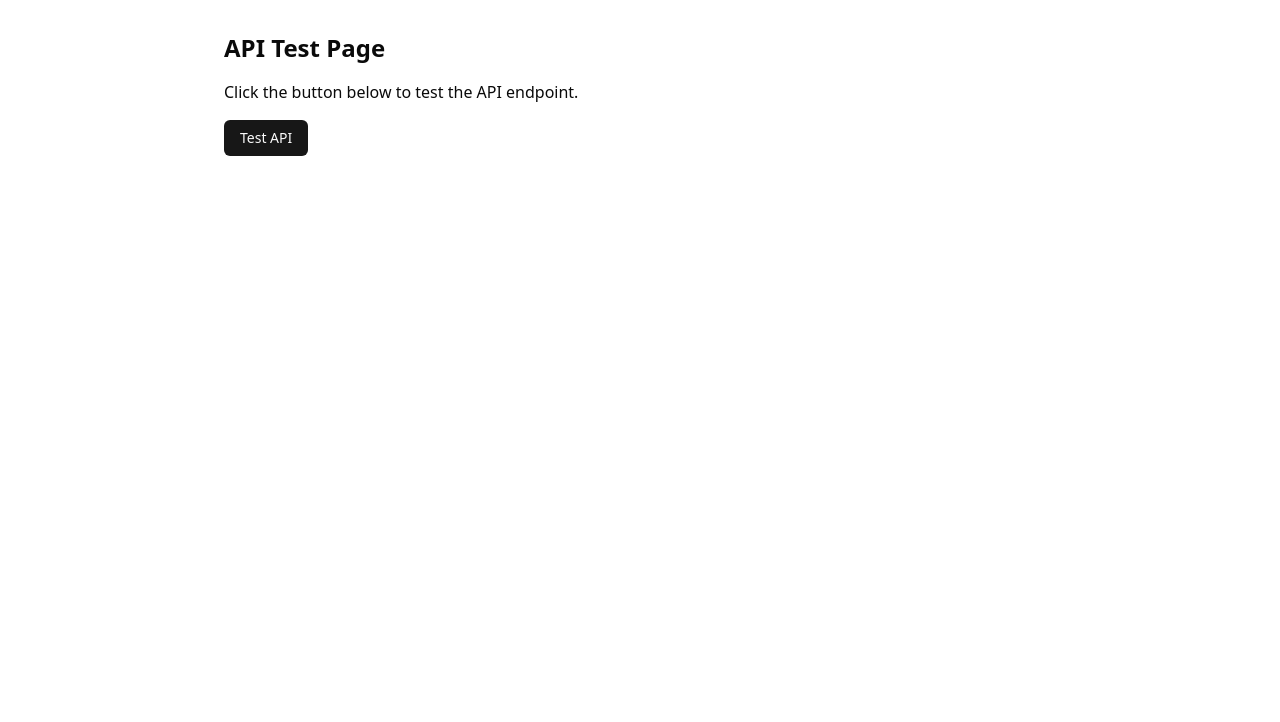
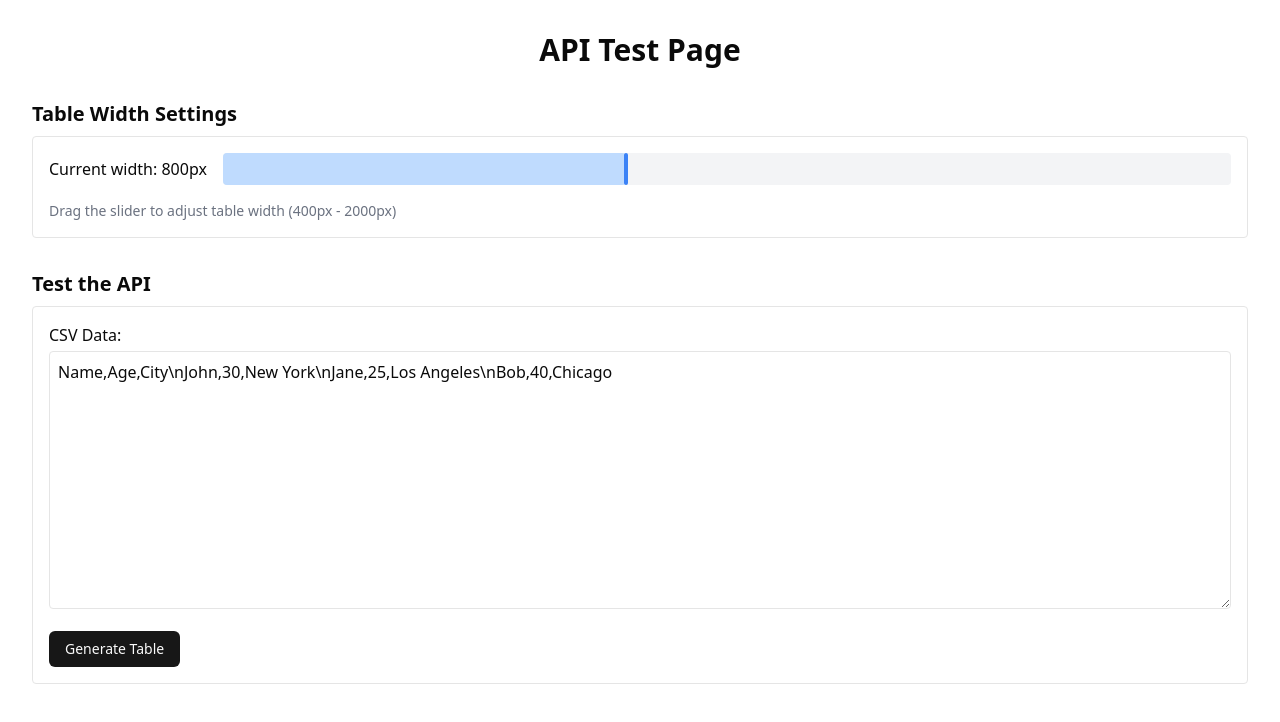
Before and after one commit to Ayjrin/CSVtoPNG, a Next.js app: page /test in a window 1280 px wide. Shown: the top 722 px of the page. Built offline with nearby package versions, Linux system fonts and the light colour scheme.

Commit message:
Add resizable table width feature

```diff
--- a/src/app/api/generate/route.ts
+++ b/src/app/api/generate/route.ts
@@ -4,7 +4,7 @@ import { parseCSV } from '@/lib/csv-parser';
 export async function POST(request: NextRequest) {
   try {
     const body = await request.json();
-    const { csvData } = body;
+    const { csvData, tableWidth = 800 } = body;
 
     if (!csvData) {
       return NextResponse.json({ error: 'CSV data is required' }, { status: 400 });
@@ -17,7 +17,7 @@ export async function POST(request: NextRequest) {
     }
 
     // Generate HTML for the table
-    const tableHtml = generateTableHtml(parsedData);
+    const tableHtml = generateTableHtml(parsedData, tableWidth);
 
     // Return the HTML directly for client-side rendering
     return new NextResponse(tableHtml, {
@@ -39,7 +39,7 @@ interface TableData {
   rows: Record<string, string>[];
 }
 
-function generateTableHtml(data: TableData) {
+function generateTableHtml(data: TableData, tableWidth: number = 800) {
   const { columns, rows } = data;
 
   // Generate the table HTML
@@ -62,7 +62,7 @@ function generateTableHtml(data: TableData) {
       <meta name="viewport" content="width=device-width, initial-scale=1.0">
       <style>
         body { font-family: -apple-system, BlinkMacSystemFont, "Segoe UI", Roboto, "Helvetica Neue", Arial, sans-serif; margin: 0; padding: 0; background-color: white; }
-        .table-container { border: 1px solid #e5e7eb; background-color: white; }
+        .table-container { border: 1px solid #e5e7eb; background-color: white; width: ${tableWidth}px; }
         table { width: 100%; border-collapse: collapse; }
         th { background-color: #f5f5f5; }
         tr:hover { background-color: #f9fafb; }
--- a/src/app/page.tsx
+++ b/src/app/page.tsx
@@ -20,7 +20,10 @@ export default function Home() {
   const [, setCsvData] = useState<string>('');
   const [parsedData, setParsedData] = useState<ParsedCsvData>({ columns: [], rows: [] });
   const [imageUrl, setImageUrl] = useState<string | null>(null);
+  const [tableWidth, setTableWidth] = useState<number>(800); // Default width
   const tableRef = useRef<HTMLDivElement | null>(null);
+  const resizeStartXRef = useRef<number>(0);
+  const initialWidthRef = useRef<number>(800);
 
   const handleDataParsed = (csvText: string, data: ParsedCsvData) => {
     setCsvData(csvText);
@@ -31,18 +34,23 @@ export default function Home() {
   const generateImage = async () => {
     if (tableRef.current && parsedData.columns.length > 0) {
       try {
+        // First, set the width of the table element
+        if (tableRef.current) {
+          tableRef.current.style.width = `${tableWidth}px`;
+        }
+
+        // Then generate the image
         const dataUrl = await toPng(tableRef.current, {
           quality: 0.95,
           pixelRatio: 2, // Higher resolution
           style: {
             // Ensure the table is fully visible
             maxWidth: 'none',
-            width: 'auto',
+            width: `${tableWidth}px`, // Use the current table width
             height: 'auto'
           },
-          // Add a slight crop to remove rounded corners
-          canvasWidth: tableRef.current.offsetWidth - 2,
-          canvasHeight: tableRef.current.offsetHeight - 2,
+          canvasWidth: tableWidth,
+          canvasHeight: tableRef.current.offsetHeight,
           backgroundColor: 'white'
         });
         setImageUrl(dataUrl);
@@ -61,14 +69,34 @@ export default function Home() {
     }
   };
 
+  // Resize handlers for the table width
+  const handleResizeStart = (e: React.MouseEvent<HTMLDivElement>) => {
+    resizeStartXRef.current = e.clientX;
+    initialWidthRef.current = tableWidth;
+
+    const handleResizeMove = (e: MouseEvent) => {
+      const deltaX = e.clientX - resizeStartXRef.current;
+      const newWidth = Math.max(400, initialWidthRef.current + deltaX); // Minimum width of 400px
+      setTableWidth(newWidth);
+    };
+
+    const handleResizeEnd = () => {
+      document.removeEventListener('mousemove', handleResizeMove);
+      document.removeEventListener('mouseup', handleResizeEnd);
+    };
+
+    document.addEventListener('mousemove', handleResizeMove);
+    document.addEventListener('mouseup', handleResizeEnd);
+  };
+
   return (
     <main className="min-h-screen p-8 bg-slate-50">
-      <div className="max-w-6xl mx-auto">
-        <h1 className="text-3xl font-bold mb-8">CSV to Table Image Generator</h1>
+      <div className="mx-auto">
+        <h1 className="text-3xl font-bold mb-8 text-center">CSV to Table Image Generator</h1>
 
         <div className="flex flex-col md:flex-row gap-6">
-          {/* Left side - File upload */}
-          <div className="w-full md:w-1/3">
+          {/* Left side - File upload (pinned) */}
+          <div className="w-full md:w-72 md:sticky md:top-8 md:self-start">
             <Card>
               <CardHeader>
                 <CardTitle>Upload CSV</CardTitle>
@@ -81,7 +109,7 @@ export default function Home() {
           </div>
 
           {/* Right side - Table preview and image generation */}
-          <div className="w-full md:w-2/3">
+          <div className="w-full flex-1">
             <Card className="overflow-visible">
               <CardHeader className="flex flex-row items-center justify-between space-y-0 pb-2">
                 <div>
@@ -92,9 +120,8 @@ export default function Home() {
                       : 'No data loaded yet'}
                   </CardDescription>
                 </div>
-                {parsedData.columns.length > 0 && (
-                  <div className="flex space-x-2">
-                    {!imageUrl && (
+                <div className="flex space-x-2 items-center">
+                  {parsedData.columns.length > 0 && !imageUrl && (
                     <Button
                       onClick={generateImage}
                       variant="default"
@@ -111,7 +138,6 @@ export default function Home() {
                     </Button>
                   )}
                 </div>
-                )}
               </CardHeader>
               <CardContent className="overflow-visible p-4">
                 {imageUrl ? (
@@ -120,7 +146,7 @@ export default function Home() {
                       <Image
                         src={imageUrl}
                         alt="Generated table"
-                        width={800}
+                        width={tableWidth}
                         height={600}
                         style={{ width: '100%', height: 'auto' }}
                         unoptimized // Important for data URLs
@@ -128,8 +154,31 @@ export default function Home() {
                     </div>
                   </div>
                 ) : (
+                  <div>
+                    {/* Resizable table container */}
+                    <div className="relative" style={{ width: `${tableWidth}px` }}>
                       <div className="overflow-visible">
                         <TableComponent data={parsedData} tableRef={tableRef} />
+                      </div>
+
+                      {/* Resize handle */}
+                      {parsedData.columns.length > 0 && (
+                        <div
+                          className="absolute top-0 right-0 h-full w-4 cursor-ew-resize bg-transparent hover:bg-blue-200 hover:bg-opacity-50 transition-colors"
+                          onMouseDown={handleResizeStart}
+                          title="Drag to resize table width"
+                        >
+                          <div className="absolute top-1/2 right-1.5 transform -translate-y-1/2 h-8 w-1 bg-gray-300 rounded"></div>
+                        </div>
+                      )}
+                    </div>
+
+                    {/* Width indicator */}
+                    {parsedData.columns.length > 0 && (
+                      <div className="mt-2 text-sm text-gray-500 text-right">
+                        Table width: {tableWidth}px (drag right edge to resize)
+                      </div>
+                    )}
                   </div>
                 )}
               </CardContent>
--- a/src/app/test/page.tsx
+++ b/src/app/test/page.tsx
@@ -1,6 +1,6 @@
-'use client';
+"use client";
 
-import React, { useState, useRef, useEffect } from 'react';
+import { useEffect, useRef, useState } from 'react';
 import { Button } from '@/components/ui/button';
 import { toPng } from 'html-to-image';
 
@@ -9,14 +9,18 @@ export default function TestPage() {
   const [tableHtml, setTableHtml] = useState<string | null>(null);
   const [imageUrl, setImageUrl] = useState<string | null>(null);
   const [error, setError] = useState<string | null>(null);
+  const [tableWidth, setTableWidth] = useState<number>(800);
   const iframeRef = useRef<HTMLIFrameElement>(null);
+  const containerRef = useRef<HTMLDivElement>(null);
+  const resizeStartXRef = useRef<number>(0);
+  const initialWidthRef = useRef<number>(800);
 
   // Listen for messages from the iframe
   useEffect(() => {
     const handleMessage = (event: MessageEvent) => {
-      if (event.data && event.data.type === 'TABLE_HTML_READY') {
-        // Once we have the HTML, we can generate an image from it
-        generateImageFromIframe();
+      if (event.data === 'iframe-loaded') {
+        // The iframe has loaded, now we can capture it
+        captureIframe();
       }
     };
 
@@ -24,116 +28,192 @@ export default function TestPage() {
     return () => window.removeEventListener('message', handleMessage);
   }, []);
 
-  const testApi = async () => {
+  // Resize handlers for the table width
+  const handleResizeStart = (e: React.MouseEvent<HTMLDivElement>) => {
+    resizeStartXRef.current = e.clientX;
+    initialWidthRef.current = tableWidth;
+
+    const handleResizeMove = (e: MouseEvent) => {
+      const deltaX = e.clientX - resizeStartXRef.current;
+      const newWidth = Math.max(400, initialWidthRef.current + deltaX); // Minimum width of 400px
+      setTableWidth(newWidth);
+    };
+
+    const handleResizeEnd = () => {
+      document.removeEventListener('mousemove', handleResizeMove);
+      document.removeEventListener('mouseup', handleResizeEnd);
+    };
+
+    document.addEventListener('mousemove', handleResizeMove);
+    document.addEventListener('mouseup', handleResizeEnd);
+  };
+
+  const handleSubmit = async (e: React.FormEvent) => {
+    e.preventDefault();
+    const formData = new FormData(e.target as HTMLFormElement);
+    const csvData = formData.get('csvData') as string;
+
     setLoading(true);
     setError(null);
-    setImageUrl(null);
+
     try {
-      // Sample CSV data
-      const csvData = `Issue Title,Severity,Problem Description,Affected Area
-Fragmented Tools,Moderate,Description here,Operational`;
-
-      // Call the API endpoint
+      // Call the API to get the HTML
       const response = await fetch('/api/generate', {
         method: 'POST',
         headers: {
           'Content-Type': 'application/json',
         },
-        body: JSON.stringify({ csvData }),
+        body: JSON.stringify({ csvData, tableWidth }),
       });
 
       if (!response.ok) {
-        const errorText = await response.text();
-        throw new Error(`API request failed: ${response.status} ${errorText}`);
+        throw new Error(`API error: ${response.status}`);
       }
 
       // Get the HTML content
       const html = await response.text();
+
+      // Set the HTML content in the iframe
+      if (iframeRef.current) {
+        const iframeDoc = iframeRef.current.contentDocument;
+        if (iframeDoc) {
+          iframeDoc.open();
+          iframeDoc.write(html);
+          iframeDoc.close();
           setTableHtml(html);
-    } catch (error) {
-      console.error('Error testing API:', error);
-      setError(error instanceof Error ? error.message : 'Unknown error');
+        }
+      }
+    } catch (err) {
+      setError(err instanceof Error ? err.message : 'Unknown error');
       setLoading(false);
     }
   };
 
-  const generateImageFromIframe = async () => {
+  const captureIframe = async () => {
+    if (iframeRef.current) {
       try {
-      if (iframeRef.current && iframeRef.current.contentDocument?.body) {
-        const tableElement = iframeRef.current.contentDocument.querySelector('.table-container');
-        if (tableElement) {
-          const dataUrl = await toPng(tableElement as HTMLElement, {
+        // Use html-to-image to capture the iframe content
+        const dataUrl = await toPng(iframeRef.current.contentDocument?.body as HTMLElement, {
           quality: 0.95,
           pixelRatio: 2,
-            backgroundColor: 'white'
         });
+
         setImageUrl(dataUrl);
+        setLoading(false);
+      } catch (err) {
+        setError(err instanceof Error ? err.message : 'Unknown error');
+        setLoading(false);
       }
     }
-    } catch (error) {
-      console.error('Error generating image:', error);
-      setError(error instanceof Error ? error.message : 'Unknown error');
-    } finally {
-      setLoading(false);
+  };
+
+  const downloadImage = () => {
+    if (imageUrl) {
+      const link = document.createElement('a');
+      link.download = 'table-image.png';
+      link.href = imageUrl;
+      link.click();
     }
   };
 
   return (
-    <div className="p-8 max-w-4xl mx-auto">
-      <h1 className="text-2xl font-bold mb-4">API Test Page</h1>
-      <p className="mb-4">Click the button below to test the API endpoint.</p>
+    <div className="container mx-auto p-8">
+      <h1 className="text-3xl font-bold mb-8 text-center">API Test Page</h1>
 
-      <Button
-        onClick={testApi}
-        disabled={loading}
-      >
-        {loading ? 'Loading...' : 'Test API'}
-      </Button>
+      {loading && <div className="mb-4 p-4 bg-blue-100 rounded">Loading...</div>}
 
       {error && (
-        <div className="mt-4 p-4 bg-red-100 text-red-800 rounded">
-          <p className="font-semibold">Error:</p>
-          <p>{error}</p>
+        <div className="mb-4 p-4 bg-red-100 text-red-700 rounded">
+          Error: {error}
         </div>
       )}
 
-      {tableHtml && (
-        <div className="mt-4 hidden">
+      <div className="mb-8">
+        <h2 className="text-xl font-semibold mb-2">Table Width Settings</h2>
+        <div className="border p-4 rounded bg-white mb-4">
+          <div className="flex items-center mb-4">
+            <div className="mr-4">Current width: {tableWidth}px</div>
+            <div
+              className="relative flex-1 h-8 bg-gray-100 rounded cursor-pointer"
+              onClick={(e) => {
+                const rect = e.currentTarget.getBoundingClientRect();
+                const clickX = e.clientX - rect.left;
+                const percentage = clickX / rect.width;
+                const newWidth = Math.max(400, Math.min(2000, Math.round(percentage * 2000)));
+                setTableWidth(newWidth);
+              }}
+            >
+              <div
+                className="absolute top-0 left-0 h-full bg-blue-200 rounded"
+                style={{ width: `${(tableWidth / 2000) * 100}%` }}
+              ></div>
+              <div
+                className="absolute top-0 h-full w-4 cursor-ew-resize"
+                style={{ left: `calc(${(tableWidth / 2000) * 100}% - 8px)` }}
+                onMouseDown={handleResizeStart}
+              >
+                <div className="absolute top-0 left-1.5 h-full w-1 bg-blue-500 rounded"></div>
+              </div>
+            </div>
+          </div>
+          <div className="text-sm text-gray-500">Drag the slider to adjust table width (400px - 2000px)</div>
+        </div>
+      </div>
+
+      {tableHtml && !loading && (
+        <div className="mb-8">
+          <h2 className="text-xl font-semibold mb-2">Generated Table</h2>
+          <div className="border p-4 bg-white mb-4">
+            <div
+              ref={containerRef}
+              className="relative"
+              style={{ width: `${tableWidth}px`, margin: '0 auto' }}
+            >
               <iframe
                 ref={iframeRef}
-            srcDoc={tableHtml}
-            width="100%"
-            height="400"
-            style={{ border: 'none' }}
+                className="w-full h-[500px] border-0"
                 title="Table Preview"
               />
             </div>
-      )}
+          </div>
 
           {imageUrl && (
-        <div className="mt-4">
-          <p className="mb-2 font-semibold">Generated Image:</p>
-          <div className="border p-2 bg-white">
+            <div className="mb-4">
+              <h2 className="text-xl font-semibold mb-2">Generated Image</h2>
+              <div className="border p-4 bg-white mb-4">
+                <div style={{ width: `${tableWidth}px`, margin: '0 auto' }}>
                   <img
                     src={imageUrl}
                     alt="Generated table"
-              className="w-full"
+                    className="max-w-full h-auto"
                   />
                 </div>
-          <div className="mt-4">
-            <Button
-              onClick={() => {
-                const link = document.createElement('a');
-                link.download = 'table-image.png';
-                link.href = imageUrl;
-                link.click();
-              }}
-            >
-              Download PNG
-            </Button>
+              </div>
+              <div className="text-center">
+                <Button onClick={downloadImage} className="mr-2">Download PNG</Button>
               </div>
             </div>
           )}
         </div>
+      )}
+
+      <div className="mb-8">
+        <h2 className="text-xl font-semibold mb-2">Test the API</h2>
+        <form onSubmit={handleSubmit} className="border p-4 rounded">
+          <div className="mb-4">
+            <label htmlFor="csvData" className="block font-medium mb-1">CSV Data:</label>
+            <textarea
+              id="csvData"
+              name="csvData"
+              rows={10}
+              className="w-full p-2 border rounded"
+              placeholder="Paste CSV data here..."
+              defaultValue="Name,Age,City\nJohn,30,New York\nJane,25,Los Angeles\nBob,40,Chicago"
+            />
+          </div>
+          <Button type="submit">Generate Table</Button>
+        </form>
+      </div>
+    </div>
   );
 }
```
Also changed, not shown: src/components/TableComponent.tsx (+4 -4 lines). Lines whose indentation alone changed are shown as unchanged.
